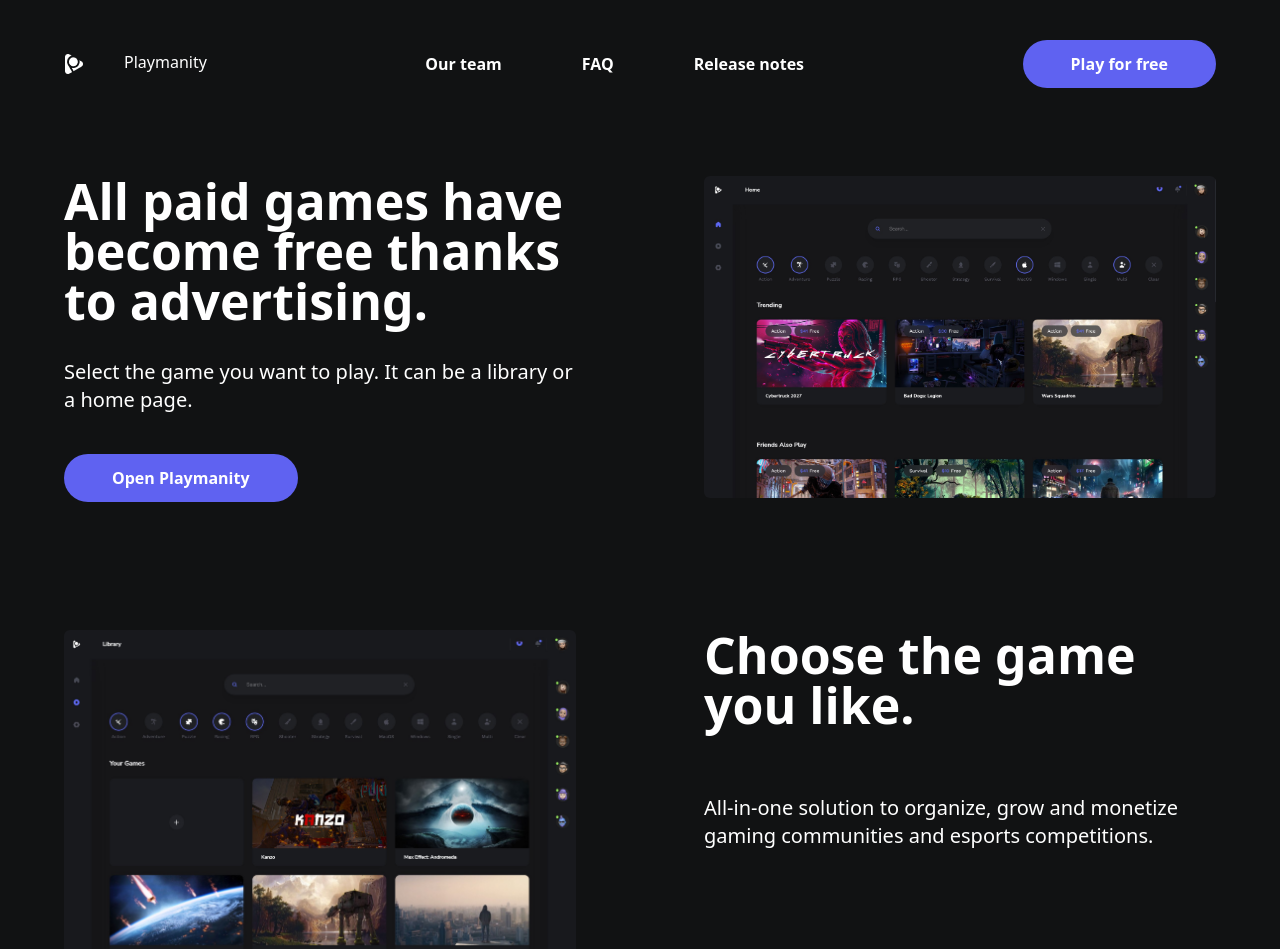
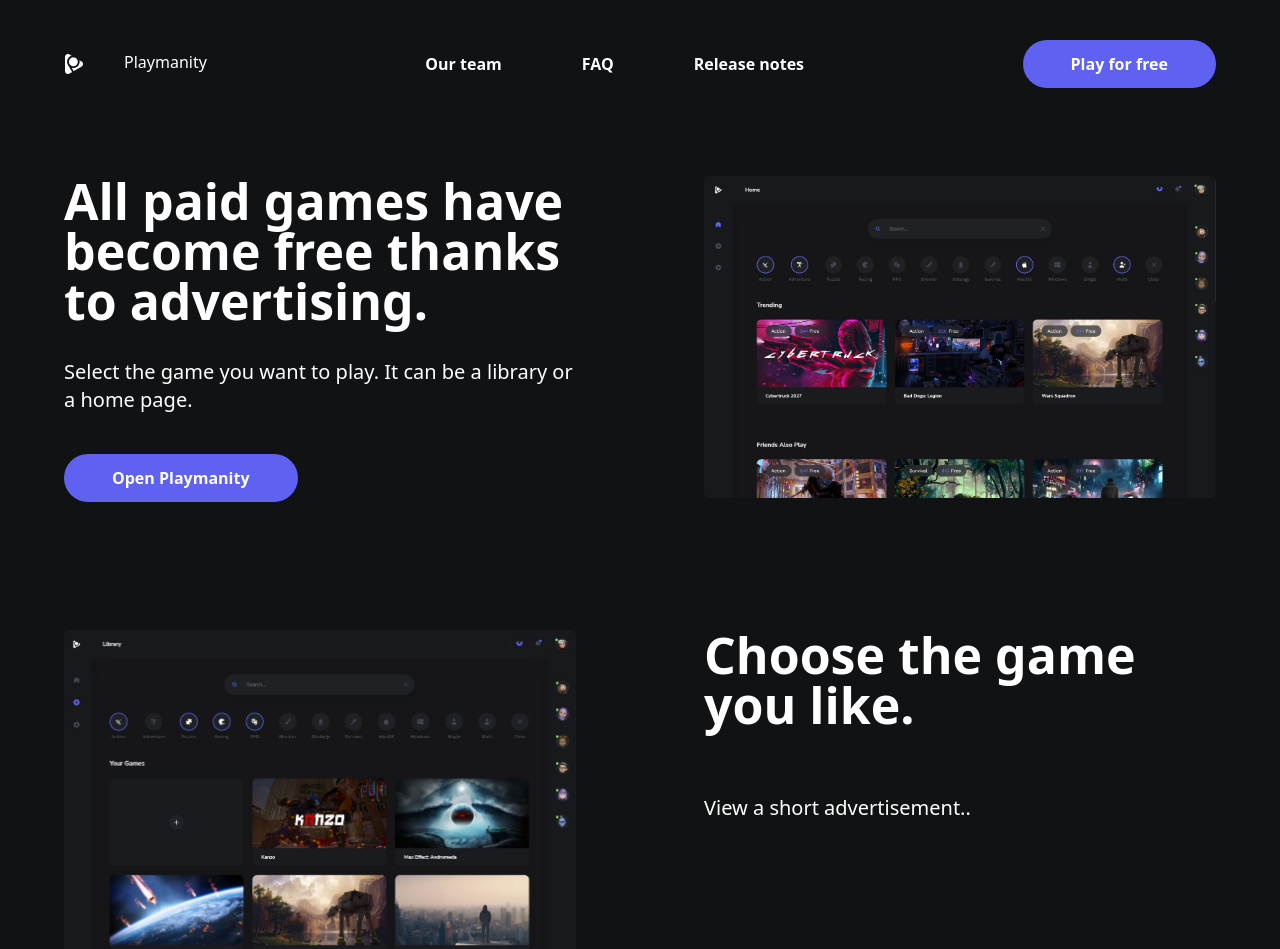
Before and after one commit to Envil2001/landing, a React (Create React App) app: page / in a window 1280 px wide. Shown: the top 949 px of the page. Built offline with nearby package versions, Linux system fonts and the light colour scheme.

Commit message:
update info

```diff
--- a/src/components/elements/Section2/section2.jsx
+++ b/src/components/elements/Section2/section2.jsx
@@ -8,8 +8,7 @@
                     <div className="md:p-16 md:w-2/4  p-8 w-full">
                         <h1 className="Title">Choose the game you like.</h1>
                         <div className="mt-16">
-                            <span className="normal-text">All-in-one solution to organize, grow and monetize gaming
-                                communities and esports competitions.</span>
+                            <span className="normal-text">View a short advertisement..</span>
                         </div>
                     </div>
                     <div className="md:p-16 md:w-2/4  p-8 w-full">
```
